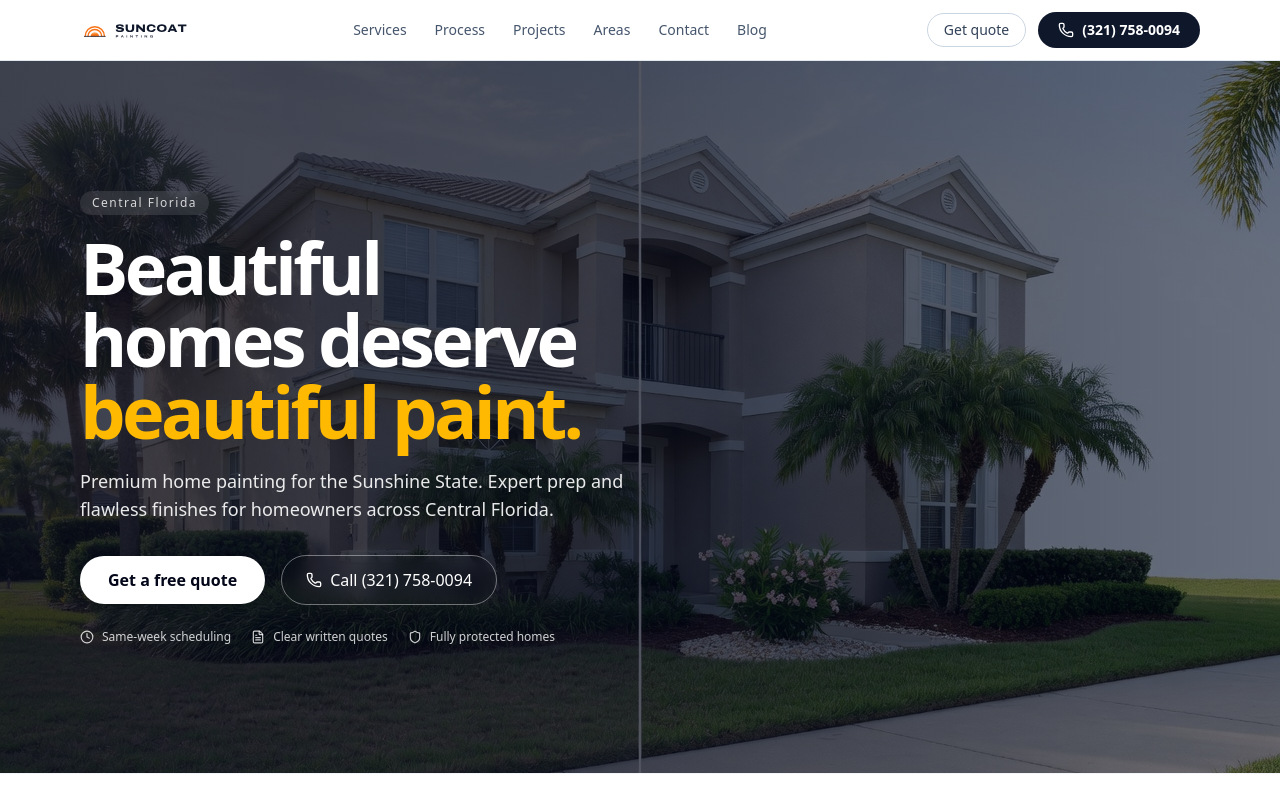
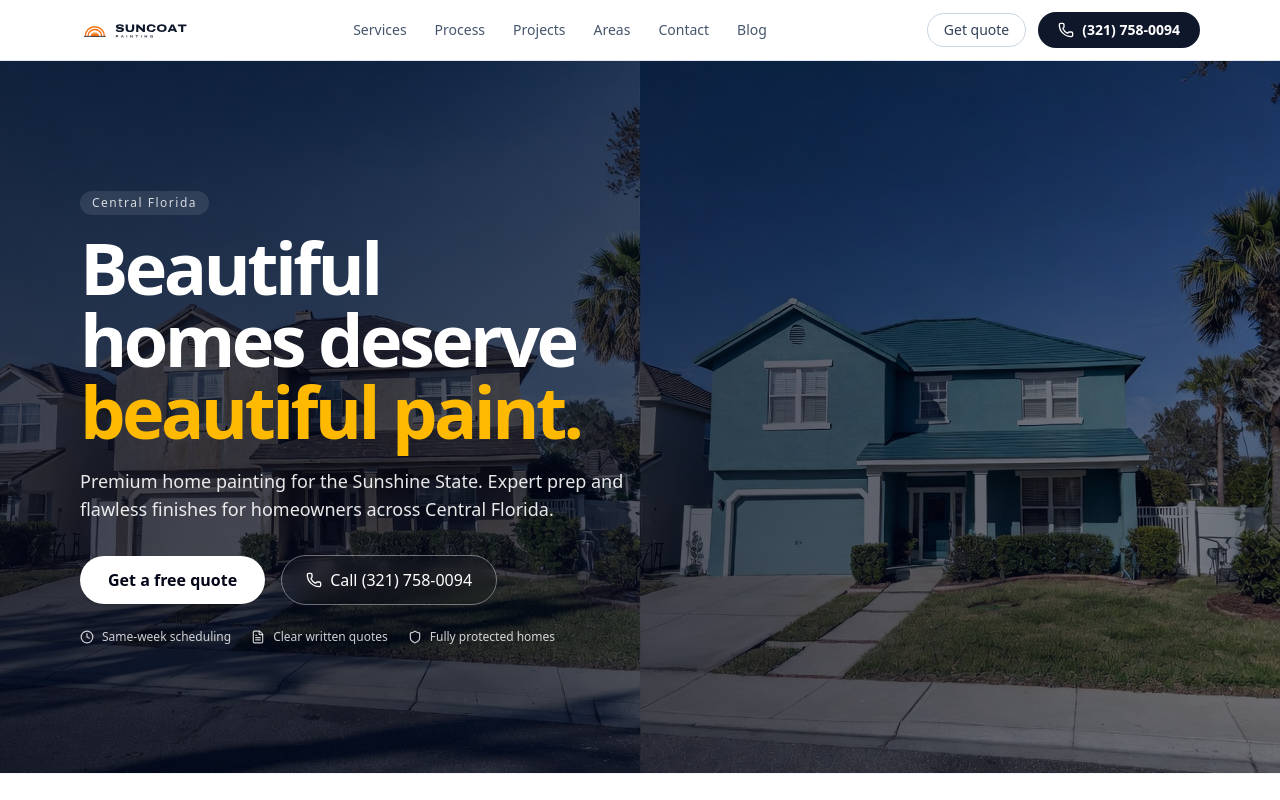
Before and after one commit to vynstudio/suncoat-painting, a Next.js app: page / in a window 1280 px wide. Shown: the top 800 px of the page. Built offline with nearby package versions, Linux system fonts and the light colour scheme.

Commit message:
feat: add before/after house painting image as hero background for desktop and iPad (hero-desktop.jpg). Mobile keeps previous hero. Updated CSS media query + hero component.

```diff
--- a/app/globals.css
+++ b/app/globals.css
@@ -79,3 +79,22 @@ html {
   margin-top: 1.75rem;
   margin-bottom: 0.5rem;
 }
+
+/* ============================================
+   HERO BACKGROUND - Device specific
+   Mobile uses original hero.jpg
+   Desktop & iPad use the new before/after transformation image
+   ============================================ */
+.hero-bg {
+  background-image: url('/images/hero.jpg');
+  background-size: cover;
+  background-position: center;
+  background-repeat: no-repeat;
+}
+
+/* Desktop and iPad hero image (as specified) */
+@media (min-width: 768px) {
+  .hero-bg {
+    background-image: url('/images/hero-desktop.jpg');
+  }
+}
--- a/components/hero.tsx
+++ b/components/hero.tsx
@@ -4,8 +4,8 @@ import { Clock, FileText, Shield, Phone } from "lucide-react";
 export function Hero() {
   return (
     <section className="relative isolate overflow-hidden border-b border-slate-100 bg-slate-950 text-white">
-      {/* Background image */}
-      <div className="absolute inset-0 -z-10 bg-[url('/images/hero.jpg')] bg-cover bg-center opacity-80" />
+      {/* Background image - desktop/iPad uses the new before/after hero from concept */}
+      <div className="absolute inset-0 -z-10 hero-bg opacity-80" />
       <div className="absolute inset-0 -z-10 bg-gradient-to-r from-slate-950/70 via-slate-950/60 to-slate-950/40" />
 
       {/* Desktop & iPad Hero */}
```
Also changed, not shown: public/images/hero-desktop.jpg (added).
